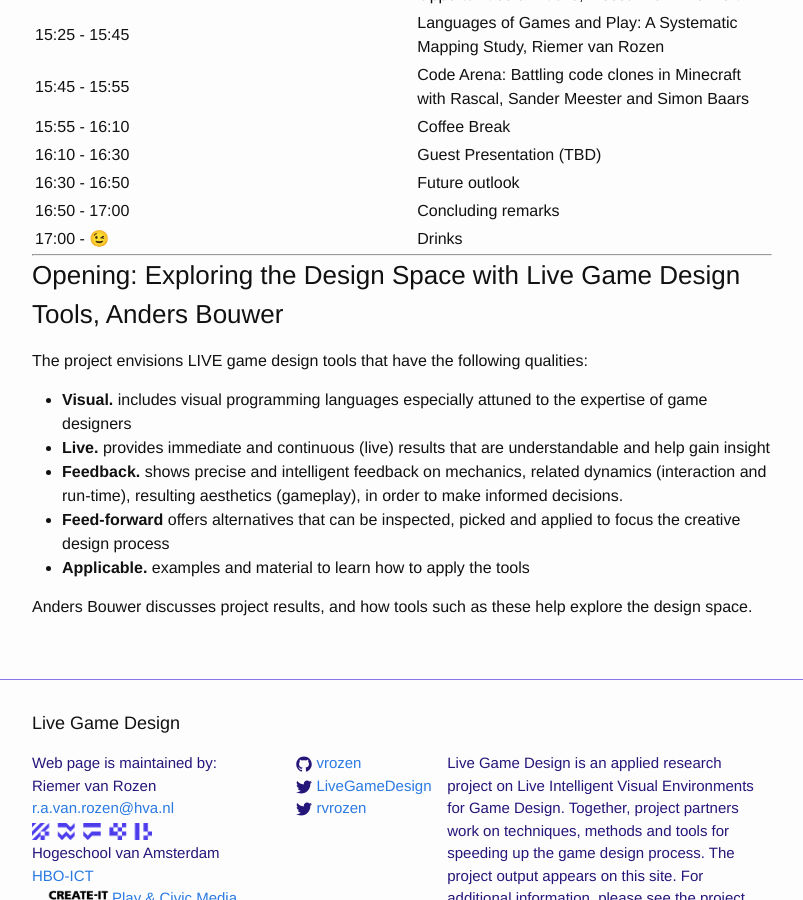
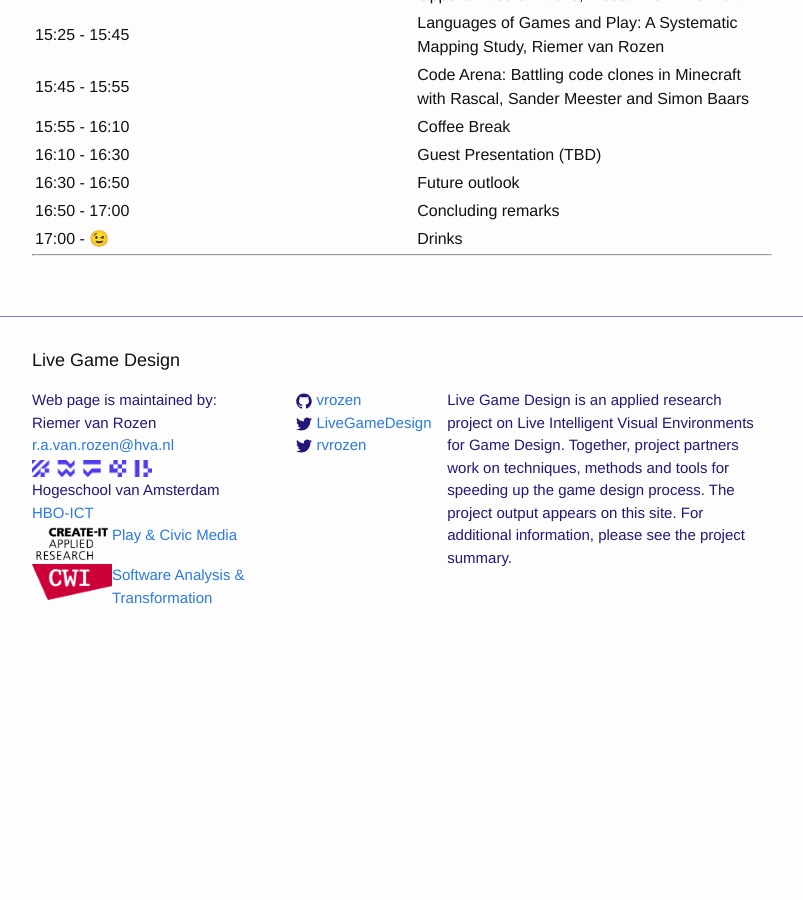
Before and after one commit to LiveGameDesign/LiveGameDesign.github.io, a Jekyll site: the page built from _posts/2019-01-02-Live-Game-Design-Symposium.md, in a window 1280 px wide and 900 px high, scrolled down 1533 px. Shown: the whole window, without its empty margins (238-1041 px from the left). Built offline with Jekyll 4.4.1, drawn with Linux system fonts in a browser that asks for light colours; emoji names are drawn with the system emoji font; after the commit the page ends 2187 px from its top, so only the background shows below that.

Commit message:
deleted details about my talk for now

```diff
--- a/_posts/2019-01-02-Live-Game-Design-Symposium.md
+++ b/_posts/2019-01-02-Live-Game-Design-Symposium.md
@@ -52,14 +52,3 @@ Please note that the schedule below may still change.
 | 17:00 - :wink:| Drinks                                                                                      |
 
 ---
-
-### Opening: Exploring the Design Space with Live Game Design Tools, Anders Bouwer
-The project envisions LIVE game design tools that have the following qualities:
-
- * **Visual.** includes visual programming languages especially attuned to the expertise of game designers
- * **Live.** provides immediate and continuous (live) results that are understandable and help gain insight
- * **Feedback.** shows precise and intelligent feedback on mechanics, related dynamics (interaction and run-time), resulting aesthetics (gameplay), in order to make informed decisions.
- * **Feed-forward** offers alternatives that can be inspected, picked and applied to focus the creative design process
- * **Applicable.** examples and material to learn how to apply the tools
-
-Anders Bouwer discusses project results, and how tools such as these help explore the design space.
```
